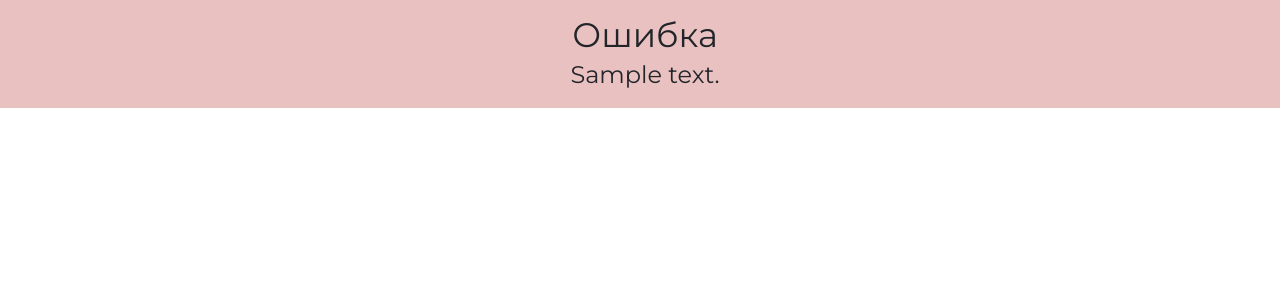
After one commit to thecattest/lyceum-reports, a Flask app: template templates/error.html in a window 1280 px wide. The commit adds this page. Shown: the top 300 px of the page. Run offline with Flask 2, Linux system fonts and the light colour scheme; the template is opened without the code that fills it: most values are stand-ins (such as "Sample title", 1, 10 or a date in 2020); parts of the project's set-up code (start-up, migrations or seed data) failed here and were passed over; some libraries are stand-ins or nearby versions.

Commit message:
error page template

```diff
--- a/static/style.css
+++ b/static/style.css
@@ -119,3 +119,7 @@ body {
     outline: none!important;
     box-shadow: 0px 0px 0 0.3rem rgb(130 130 130);
 }
+
+.error {
+    background-color: #eac1c1;
+}
--- /dev/null
+++ b/templates/error.html
@@ -0,0 +1,42 @@
+<!DOCTYPE html>
+<html lang="en">
+<head>
+  <meta charset="UTF-8">
+  <meta name="viewport" content="width=device-width, initial-scale=1, shrink-to-fit=no">
+
+  <link rel="stylesheet" href="https://cdn.jsdelivr.net/npm/bootstrap@4.5.3/dist/css/bootstrap.min.css" integrity="sha384-TX8t27EcRE3e/ihU7zmQxVncDAy5uIKz4rEkgIXeMed4M0jlfIDPvg6uqKI2xXr2" crossorigin="anonymous">
+  <script src="https://code.jquery.com/jquery-3.5.1.slim.min.js" integrity="sha384-DfXdz2htPH0lsSSs5nCTpuj/zy4C+OGpamoFVy38MVBnE+IbbVYUew+OrCXaRkfj" crossorigin="anonymous"></script>
+  <script src="https://cdn.jsdelivr.net/npm/bootstrap@4.5.3/dist/js/bootstrap.bundle.min.js" integrity="sha384-ho+j7jyWK8fNQe+A12Hb8AhRq26LrZ/JpcUGGOn+Y7RsweNrtN/tE3MoK7ZeZDyx" crossorigin="anonymous"></script>
+
+  <link rel="stylesheet" href="https://fonts.googleapis.com/css?family=Roboto:300,400,500,700&display=swap">
+
+  <link rel="preconnect" href="https://fonts.gstatic.com">
+  <link href="https://fonts.googleapis.com/css2?family=Open+Sans:ital,wght@0,300;0,400;0,600;1,600&display=swap" rel="stylesheet">
+  <link href="https://fonts.googleapis.com/css2?family=Roboto+Mono:wght@100;200;300;400;500&display=swap" rel="stylesheet">
+  <link href="https://fonts.googleapis.com/css2?family=Lato:wght@300;400;700&display=swap" rel="stylesheet">
+  <script src="https://kit.fontawesome.com/b441ffabfb.js" crossorigin="anonymous"></script>
+  <link href="https://fonts.googleapis.com/css2?family=Montserrat:wght@300;400&display=swap" rel="stylesheet">
+
+  <link rel="stylesheet" href="../static/style.css">
+
+  <title>Ошибка</title>
+
+  <style>
+
+  </style>
+
+</head>
+<body>
+
+    <div class="row mb-1">
+      <div class="col-12">
+        <div class="header error text-center w-100">
+          Ошибка
+          <h4>{{ text }}</h4>
+        </div>
+      </div>
+    </div>
+
+</body>
+
+</html>
```
